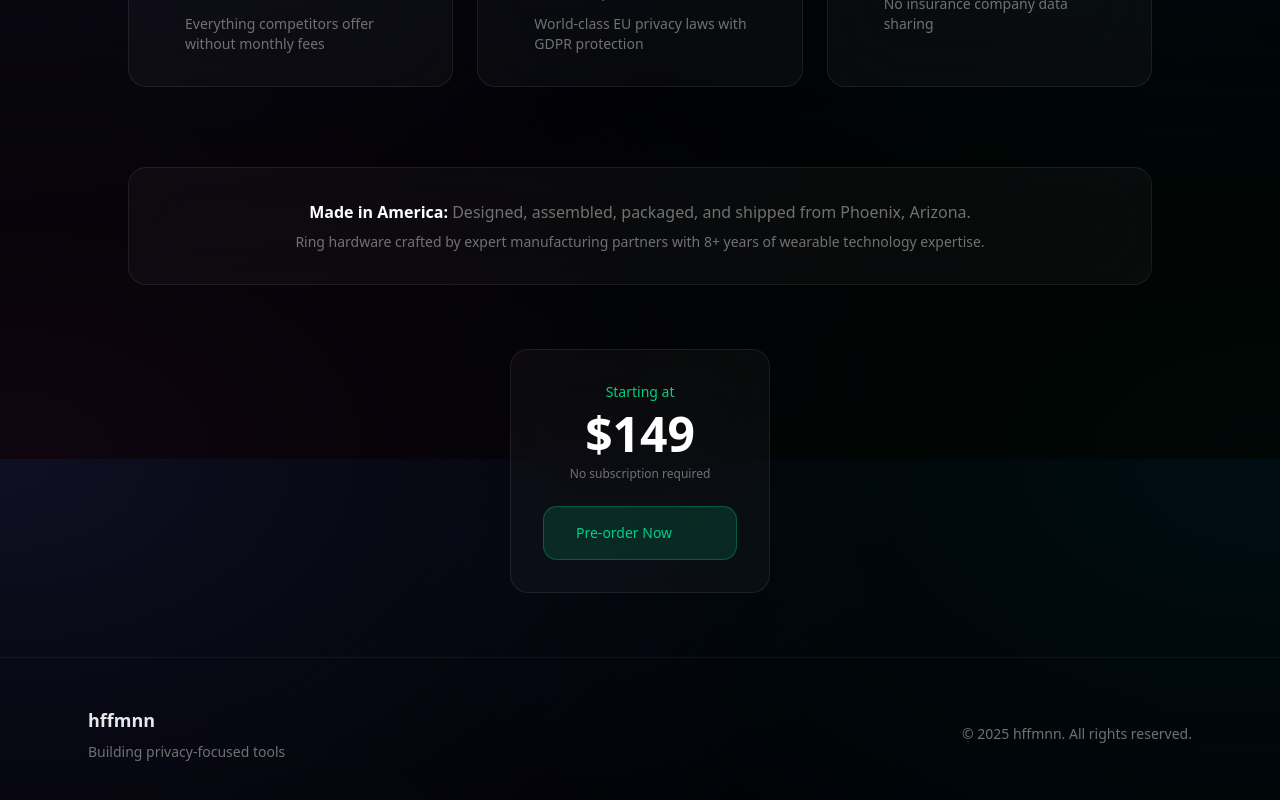
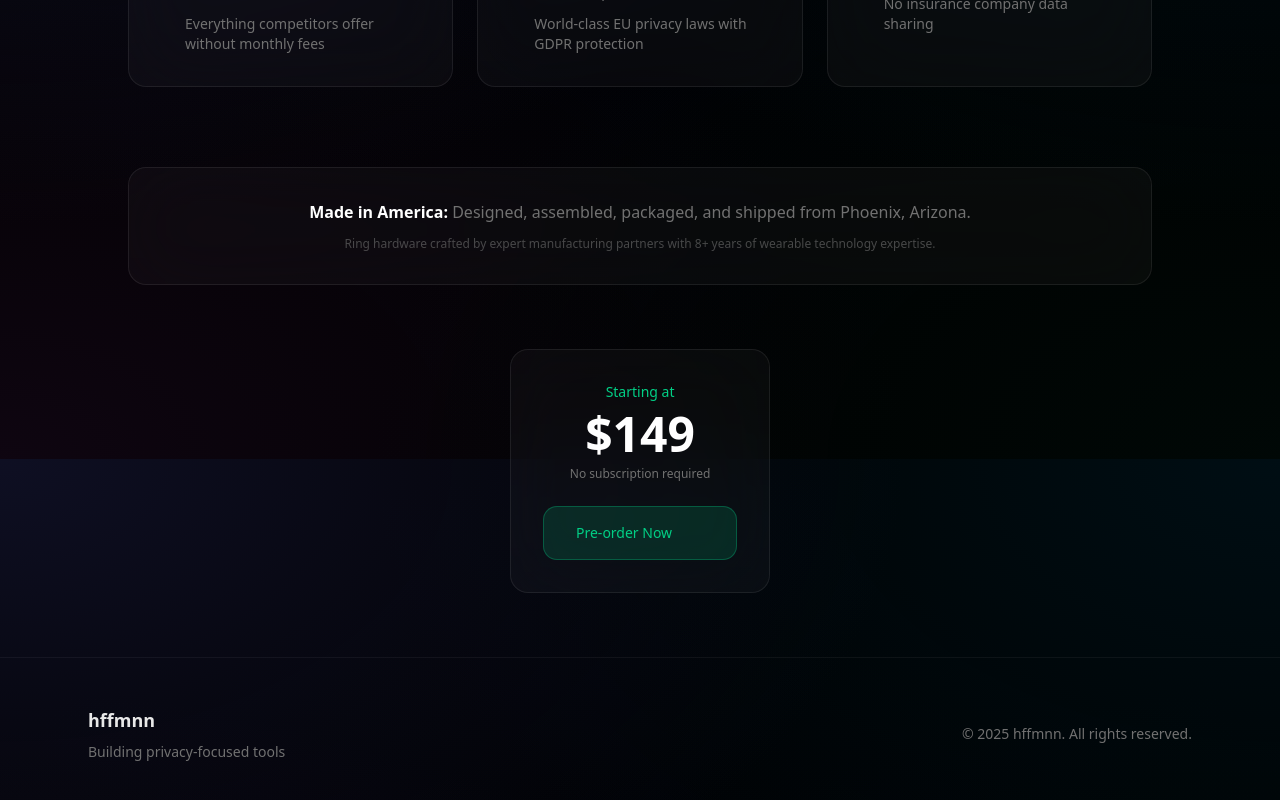
Before and after one commit to hffmnnj/hffmnn.com, a SvelteKit app: page /venture in a window 1280 px wide. Shown: the part 1941-2741 px from the top of the page. Built offline with nearby package versions, Linux system fonts and the light colour scheme; some icons are missing.

Commit message:
style(venture): improve secondary text hierarchy in Phoenix note
Make manufacturing partner text smaller (text-xs) and more subtle (60% opacity)
with proper spacing (mt-3) to read as a secondary caption.

```diff
--- a/src/routes/venture/+page.svelte
+++ b/src/routes/venture/+page.svelte
@@ -202,10 +202,10 @@
 		<!-- Phoenix Note -->
 		<section class="mb-16">
 			<div class="glass-card p-8 text-center animate-fade-up">
-				<p class="text-muted-foreground mb-2">
+				<p class="text-muted-foreground">
 					<strong class="text-white">Made in America:</strong> Designed, assembled, packaged, and shipped from Phoenix, Arizona.
 				</p>
-				<p class="text-sm text-muted-foreground">
+				<p class="text-xs text-muted-foreground/60 mt-3">
 					Ring hardware crafted by expert manufacturing partners with 8+ years of wearable technology expertise.
 				</p>
 			</div>
```
